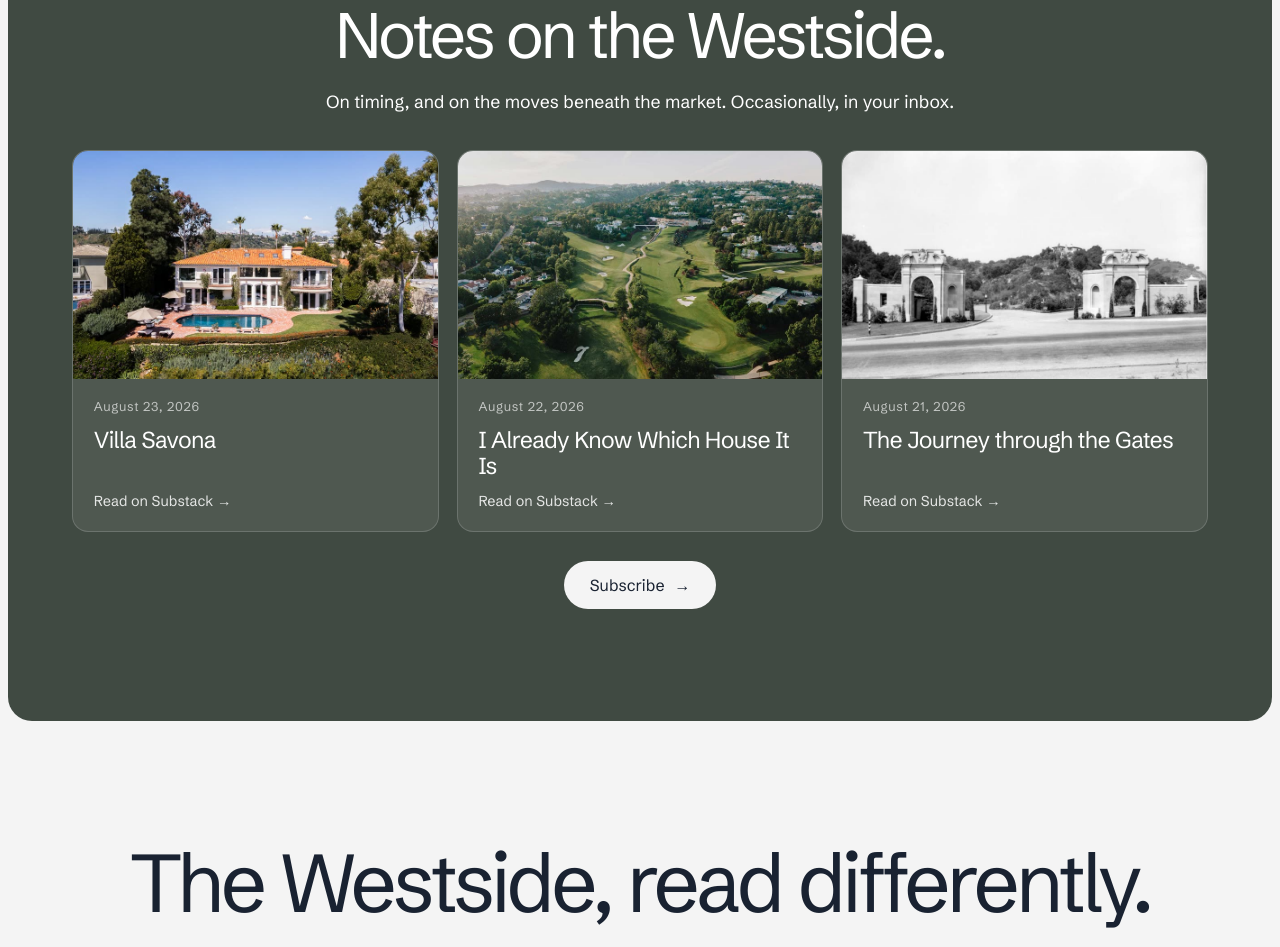
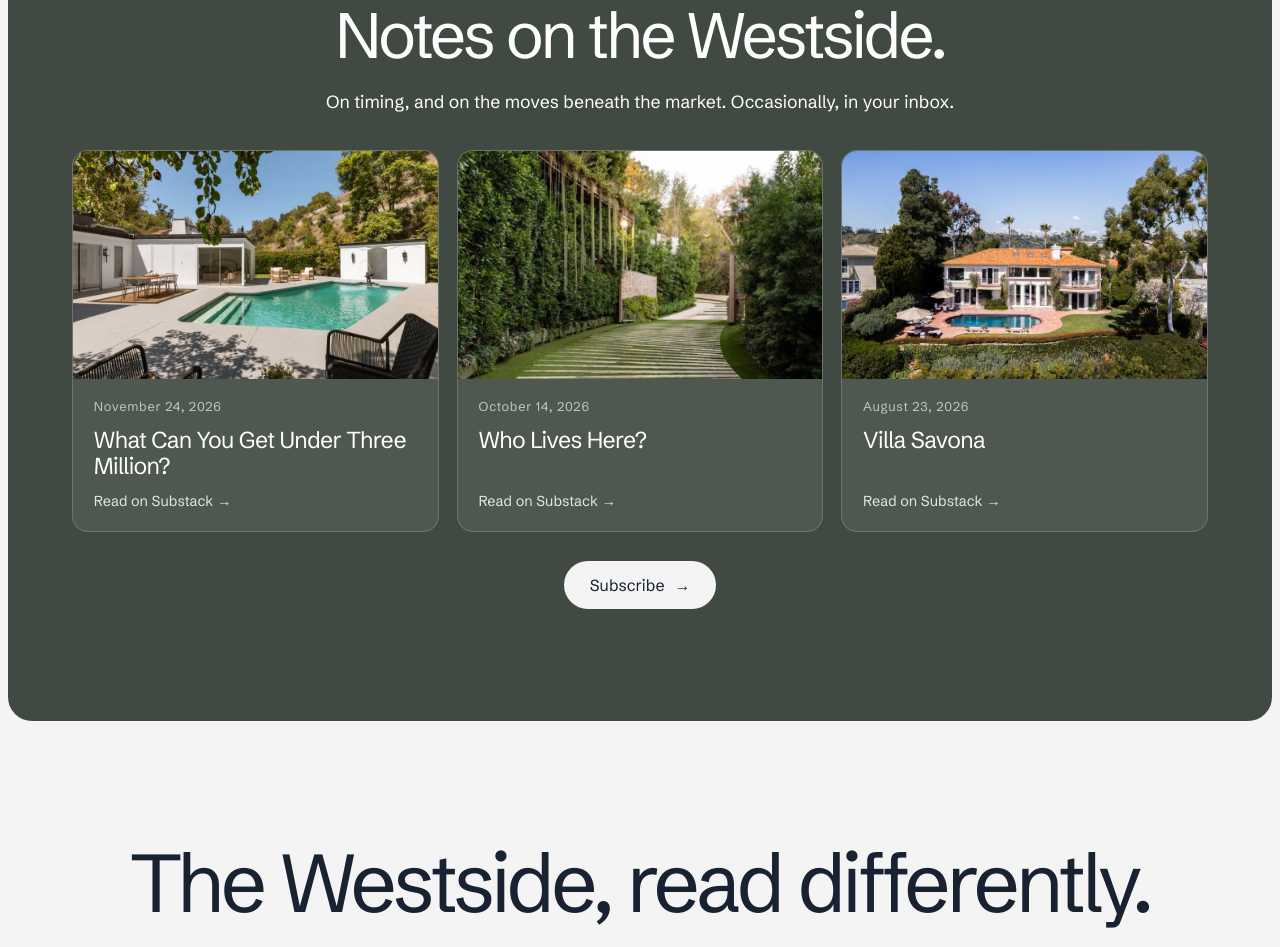
Before and after one commit to damasoalara/damasolara, a plain HTML site: page index.html in a window 1280 px wide. Shown: the part 8723-9670 px from the top of the page. Drawn offline with Linux system fonts and the light colour scheme.

Commit message:
005 is published, 006 is scheduled for Monday 9am
Ivan, 2026-11-24: post 005 today and 006 Monday morning. 005 went out without the Chantilly
paragraph: public listings put 936 Chantilly at $3,395,000 and about 2,368 sq ft, which contradicts
it, and Damaso never confirmed it. The homepage cards had stopped at August; they now show the
three newest posts.

Co-Authored-By: Claude Opus 5.5 <noreply@anthropic.com>

```diff
--- a/index.html
+++ b/index.html
@@ -273,22 +273,22 @@
       <p class="reveal" data-en="On timing, and on the moves beneath the market. Occasionally, in your inbox." data-es="Sobre el timing y los movimientos debajo del mercado. Ocasionalmente, en su correo.">On timing, and on the moves beneath the market. Occasionally, in your inbox.</p>
       <!-- Latest Substack posts, newest first. When Damaso publishes a new one, update the top card's href/title/date and shift the others down. -->
       <div class="news__cards">
+        <a class="newscard reveal" href="https://damasolara.substack.com/p/what-can-you-get-under-three-million" target="_blank" rel="noopener">
+          <figure class="newscard__img"><img src="images/news-under-three-million.jpg" alt="A pool and garden in the hills of Bel Air" loading="lazy"></figure>
+          <span class="newscard__n" data-en="November 24, 2026" data-es="24 de noviembre de 2026">November 24, 2026</span>
+          <h3>What Can You Get Under Three Million?</h3>
+          <span class="newscard__go" data-en="Read on Substack →" data-es="Leer en Substack →">Read on Substack →</span>
+        </a>
+        <a class="newscard reveal" href="https://damasolara.substack.com/p/who-lives-here" target="_blank" rel="noopener">
+          <figure class="newscard__img"><img src="images/news-who-lives-here.jpg" alt="A private driveway in Bel Air" loading="lazy"></figure>
+          <span class="newscard__n" data-en="October 14, 2026" data-es="14 de octubre de 2026">October 14, 2026</span>
+          <h3>Who Lives Here?</h3>
+          <span class="newscard__go" data-en="Read on Substack →" data-es="Leer en Substack →">Read on Substack →</span>
+        </a>
         <a class="newscard reveal" href="https://damasolara.substack.com/p/villa-savona" target="_blank" rel="noopener">
           <figure class="newscard__img"><img src="images/news-villa-savona.jpg" alt="Villa Savona, a Mediterranean estate in Bel Air" loading="lazy"></figure>
           <span class="newscard__n" data-en="August 23, 2026" data-es="23 de agosto de 2026">August 23, 2026</span>
           <h3>Villa Savona</h3>
-          <span class="newscard__go" data-en="Read on Substack →" data-es="Leer en Substack →">Read on Substack →</span>
-        </a>
-        <a class="newscard reveal" href="https://damasolara.substack.com/p/i-already-know-which-house-it-is" target="_blank" rel="noopener">
-          <figure class="newscard__img"><img src="images/news-house.jpg" alt="Aerial over the Bel-Air Country Club fairways" loading="lazy"></figure>
-          <span class="newscard__n" data-en="August 22, 2026" data-es="22 de agosto de 2026">August 22, 2026</span>
-          <h3>I Already Know Which House It Is</h3>
-          <span class="newscard__go" data-en="Read on Substack →" data-es="Leer en Substack →">Read on Substack →</span>
-        </a>
-        <a class="newscard reveal" href="https://damasolara.substack.com/p/the-journey-through-the-gates" target="_blank" rel="noopener">
-          <figure class="newscard__img"><img src="images/news-gates.jpg" alt="The Bel Air East Gate" loading="lazy"></figure>
-          <span class="newscard__n" data-en="August 21, 2026" data-es="21 de agosto de 2026">August 21, 2026</span>
-          <h3>The Journey through the Gates</h3>
           <span class="newscard__go" data-en="Read on Substack →" data-es="Leer en Substack →">Read on Substack →</span>
         </a>
       </div>
--- a/os/assets/app-e.js
+++ b/os/assets/app-f.js
@@ -160,7 +160,7 @@
 
   /* ---------- articles: every Substack piece, published and planned ---------- */
   function shortDate(s){ return new Date(s + "T12:00:00").toLocaleDateString("en-US", { weekday:"short", month:"short", day:"numeric", year:"numeric" }); }
-  var PILL = { published:["ok","Published"], ready:["go","Ready to post"], waiting:["warn","Waiting"], draft:["warn","Waiting"], todo:["","To write"] };
+  var PILL = { published:["ok","Published"], scheduled:["go","Scheduled"], ready:["go","Ready to post"], waiting:["warn","Waiting"], draft:["warn","Waiting"], todo:["","To write"] };
   function pill(st){ var p = PILL[st] || ["", st]; return '<span class="pill ' + p[0] + '">' + p[1] + '</span>'; }
   function band(title, aside, inner){ return '<div class="band"><h2>' + title + (aside ? '<span class="aside">' + aside + '</span>' : '') + '</h2>' + inner + '</div>'; }
   function waitLine(it){ return it.waitingOn ? "On " + it.waitingOn + ": " + it.waitingFor : ""; }
@@ -172,11 +172,11 @@
     setCurrent("articles"); main.classList.remove("doc");
     var arts = items.filter(function(i){ return i.type === "substack"; });
     var by = function(st){ return arts.filter(function(i){ return st.indexOf(i.status) >= 0; }); };
-    var out = by(["published"]).reverse(), ready = by(["ready"]), wait = by(["waiting","draft"]), todo = by(["todo"]);
+    var out = by(["published"]).reverse(), ready = by(["scheduled","ready"]), wait = by(["waiting","draft"]), todo = by(["todo"]);
     var list = function(a){ return a.length ? '<div class="rows">' + a.map(articleRow).join("") + '</div>' : ''; };
     main.innerHTML = '<div class="page-head"><h1>Articles</h1><span class="count">' + out.length + ' published, ' + (arts.length - out.length) + ' coming</span></div>' +
       '<p class="page-note">' + esc(DATA.articlesNote || "") + '</p>' +
-      (ready.length ? band("Ready to post", "", list(ready)) : '') +
+      (ready.length ? band("Ready to post", "and scheduled", list(ready)) : '') +
       (wait.length ? band("Waiting", "on one of us", list(wait)) : '') +
       (todo.length ? band("To write", "", list(todo)) : '') +
       band("Published", "the archive, from 001", list(out));
--- a/os/gate-e.js
+++ b/os/gate-f.js
@@ -8,7 +8,7 @@
 
   var KEY_STORE = "dl-os-key-v1";
   var TITLE = "DamasoOS";
-  var EXTERNAL = ["/os/assets/app-e.js"];
+  var EXTERNAL = ["/os/assets/app-f.js"];
 
   function b64(s) { return Uint8Array.from(atob(s), function (c) { return c.charCodeAt(0); }); }
   function payload() { return JSON.parse(document.getElementById("pp-payload").textContent); }
```
Also changed, not shown: os/index.html (+4 -4 lines), images/news-under-three-million.jpg (added), images/news-who-lives-here.jpg (added), os/assets/os-f.css (renamed from os/assets/os-e.css), os/assets/theme-f.js (renamed from os/assets/theme-e.js), 2 other files.
